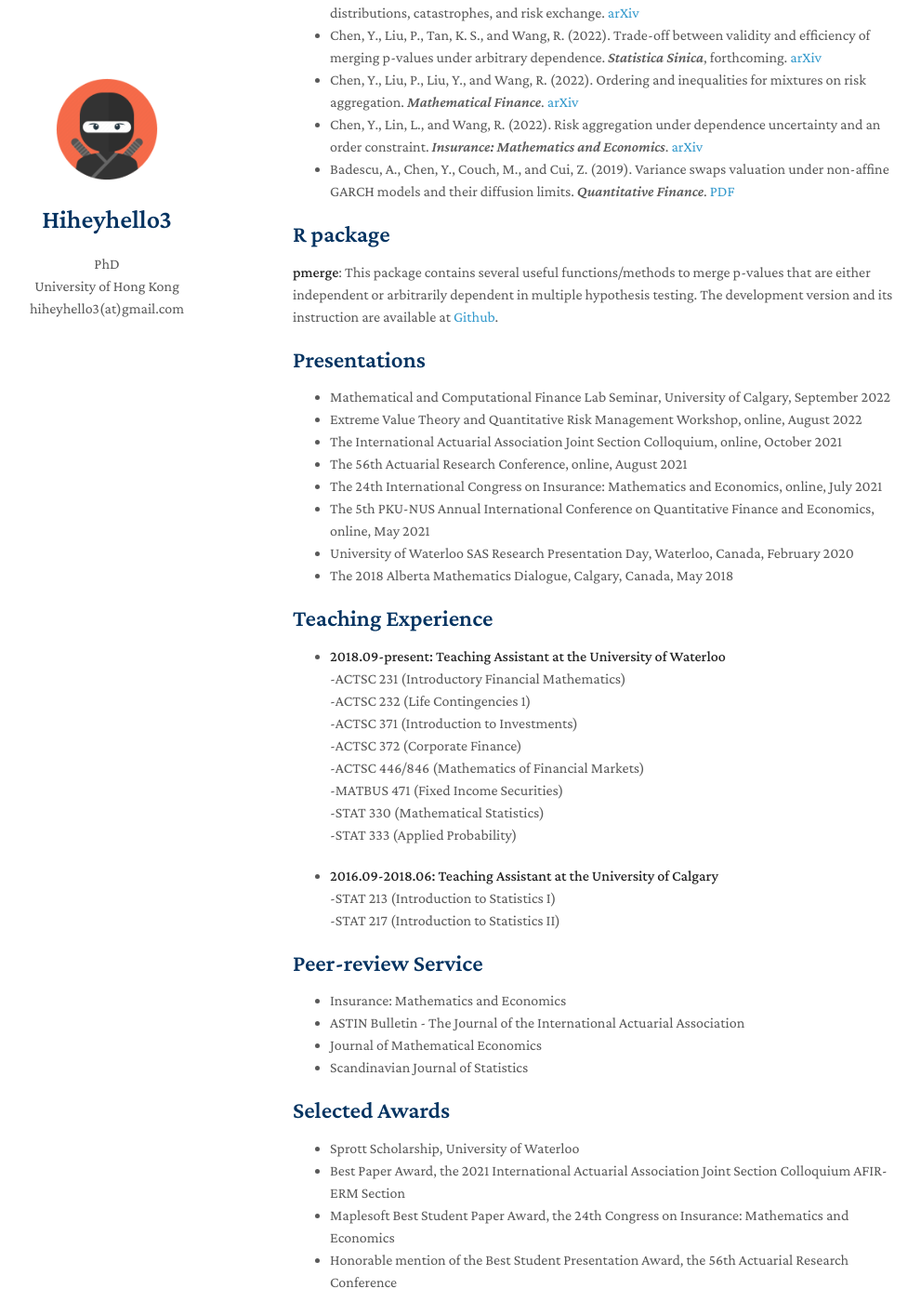
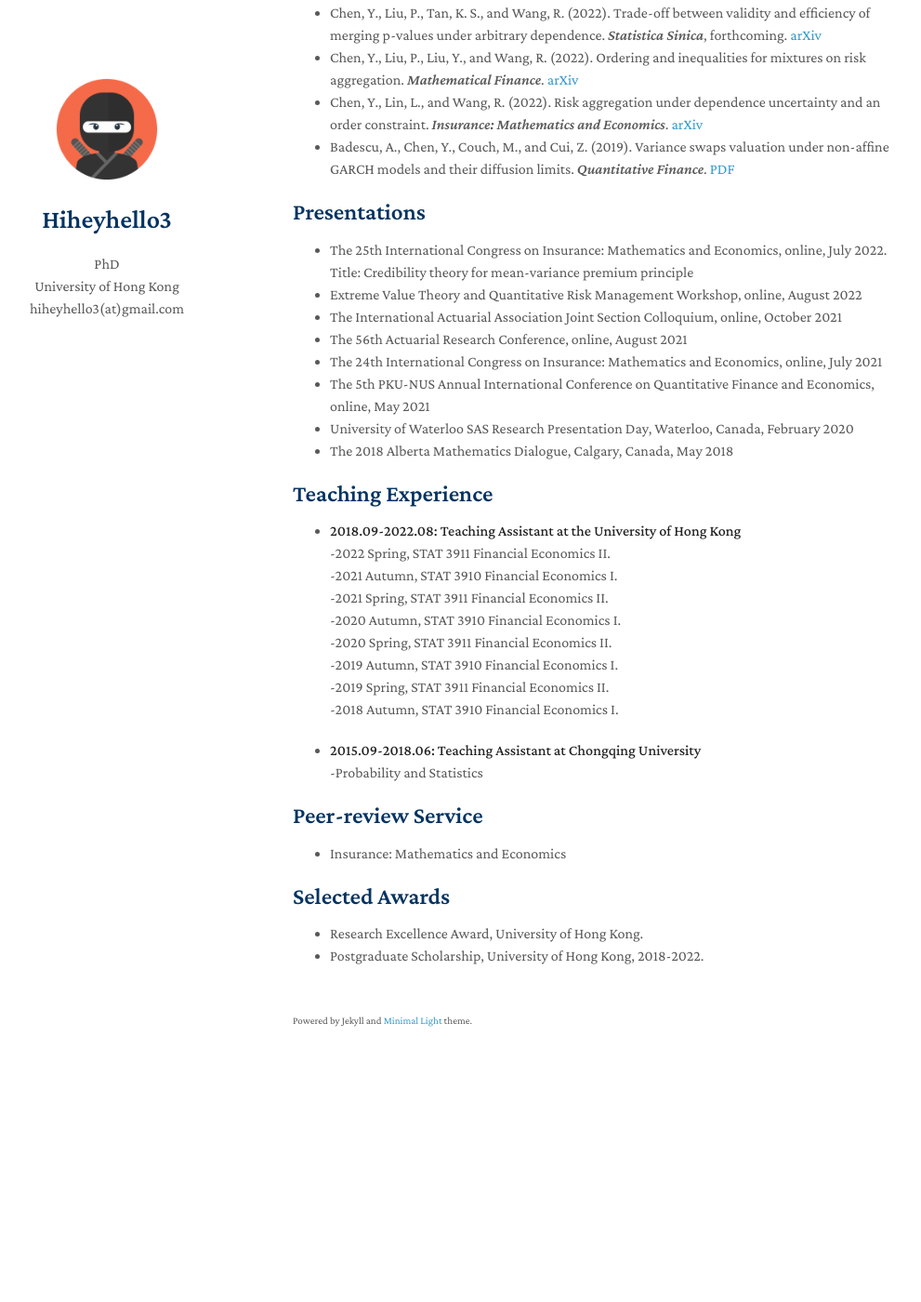
Before and after one commit to hiheyhello3/hiheyhello3.github.io, a Jekyll site: the page built from index.md, in a window 1280 px wide and 1400 px high, scrolled down 492 px. Shown: the whole window at 93% size, without its empty margins (155-1146 px from the left). Built offline with Jekyll 4.4.1, drawn with Linux system fonts in a browser that asks for light colours; nearby versions of some CDN libraries; a style sheet for code colours, icons or effects is not loaded; our own code applies the rules of GitHub Pages for plain Markdown files; after the commit the page ends 1670 px from its top, so only the background shows below that; some of the changed text lies outside the part shown.

Commit message:
indexUpdate

```diff
--- a/index.md
+++ b/index.md
@@ -6,21 +6,21 @@ layout: homepage
 ## Education and Professional Designation
 - **Ph.D. in Actuarial Science**, University of Hong Kong, 2018-2022
   <br>
-  -Supervisor: [Prof. Ruodu Wang](http://sas.uwaterloo.ca/~wang/)
+  -Supervisor: [Prof. Hailiang Yang](https://saasweb.hku.hk/staff/hlyang/)
   <br>
 - **M.Sc. in Statistics**, Chongqing University, 2015-2018
   <br>
-  -Supervisor: [Prof. Zhimin Zhang]
+  -Supervisor: [Prof. Zhimin Zhang](https://saasweb.hku.hk/staff/hlyang)
   <br>
 - **B.Sc. in Statistics**, Chongqing University, 2011-2015
 
 
 ## Research Interests
 
-I am interested in the research of actuarial science and risk management.
-- **Robust risk aggregation**
-- **Dependence modelling**
-- **Financial derivatives**
+I am interested in the research of actuarial science and credibility theory.
+- **Equity-linked insurance products**
+- **Mean-variance premium principle**
+
 
 ## Publications and Manuscripts
 -  Chen, Y., Embrechts, P., and Wang, R. (2022). An unexpected stochastic dominance: Pareto distributions, catastrophes, and risk exchange.
@@ -35,11 +35,10 @@ I am interested in the research of actuarial science and risk management.
   [PDF](https://www.researchgate.net/publication/326759271_Variance_swaps_valuation_under_non-affine_GARCH_models_and_their_diffusion_limits/link/5b7c82a8a6fdcc5f8b5afd79/download)
 
 
-## R package
-  **pmerge**: This package contains several useful functions/methods to merge p-values that are either independent or arbitrarily dependent in multiple hypothesis testing. The development version and its instruction are available at [Github](https://github.com/YuyuChen-UW/pmerge).
-
 ## Presentations
-- Mathematical and Computational Finance Lab Seminar, University of Calgary, September 2022
+- The 25th International Congress on Insurance: Mathematics and Economics, online, July 2022.
+<br>
+Title: Credibility theory for mean-variance premium principle
 - Extreme Value Theory and Quantitative Risk Management Workshop, online, August 2022
 - The International Actuarial Association Joint Section Colloquium, online, October 2021
 - The 56th Actuarial Research Conference, online, August 2021
@@ -50,38 +49,33 @@ I am interested in the research of actuarial science and risk management.
 
 ## Teaching Experience
 
-- **2018.09-present: Teaching Assistant at the University of Waterloo**
+- **2018.09-2022.08: Teaching Assistant at the University of Hong Kong**
   <br>
-  -ACTSC 231 (Introductory Financial Mathematics)
+  -2022 Spring, STAT 3911 Financial Economics II.
   <br>
-  -ACTSC 232 (Life Contingencies 1)
+  -2021 Autumn, STAT 3910 Financial Economics I.
   <br>
-  -ACTSC 371 (Introduction to Investments)
+  -2021 Spring, STAT 3911 Financial Economics II.
   <br>
-  -ACTSC 372 (Corporate Finance)
+  -2020 Autumn, STAT 3910 Financial Economics I.
   <br>
-  -ACTSC 446/846 (Mathematics of Financial Markets)
+  -2020 Spring, STAT 3911 Financial Economics II.
   <br>
-  -MATBUS 471 (Fixed Income Securities)
+  -2019 Autumn, STAT 3910 Financial Economics I.
   <br>
-  -STAT 330 (Mathematical Statistics)
+  -2019 Spring, STAT 3911 Financial Economics II.
   <br>
-  -STAT 333 (Applied Probability)
+  -2018 Autumn, STAT 3910 Financial Economics I.
 
-- **2016.09-2018.06: Teaching Assistant at the University of Calgary**
+
+
+- **2015.09-2018.06: Teaching Assistant at Chongqing University**
   <br>
-  -STAT 213 (Introduction to Statistics I)
-   <br>
-  -STAT 217 (Introduction to Statistics II)
+  -Probability and Statistics
 
 ## Peer-review Service
 - Insurance: Mathematics and Economics
-- ASTIN Bulletin - The Journal of the International Actuarial Association
-- Journal of Mathematical Economics
-- Scandinavian Journal of Statistics
 
 ## Selected Awards
-- Sprott Scholarship, University of Waterloo
-- Best Paper Award, the 2021 International Actuarial Association Joint Section Colloquium AFIR-ERM Section
-- Maplesoft Best Student Paper Award, the 24th Congress on Insurance: Mathematics and Economics
-- Honorable mention of the Best Student Presentation Award, the 56th Actuarial Research Conference
+- Research Excellence Award, University of Hong Kong.
+- Postgraduate Scholarship, University of Hong Kong, 2018-2022.
```
